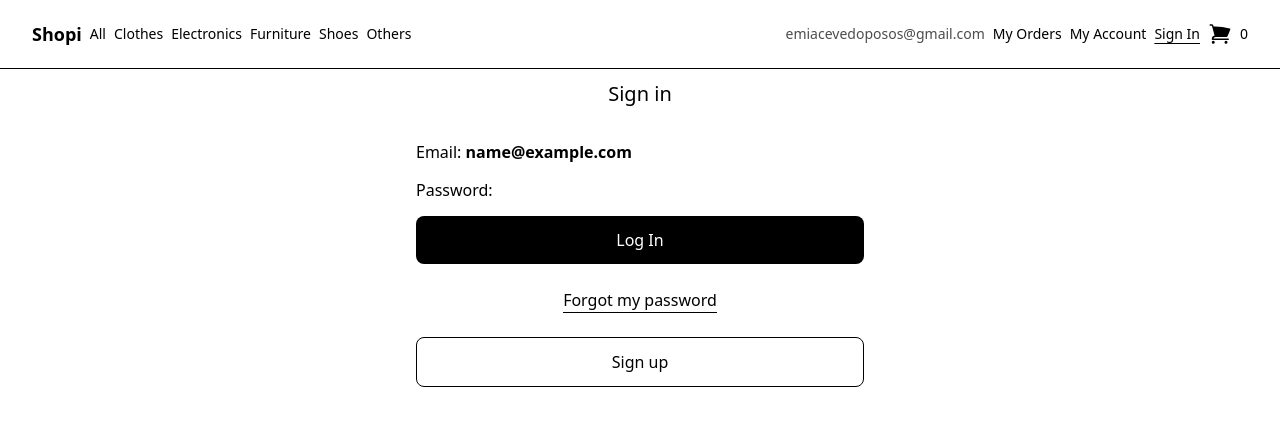
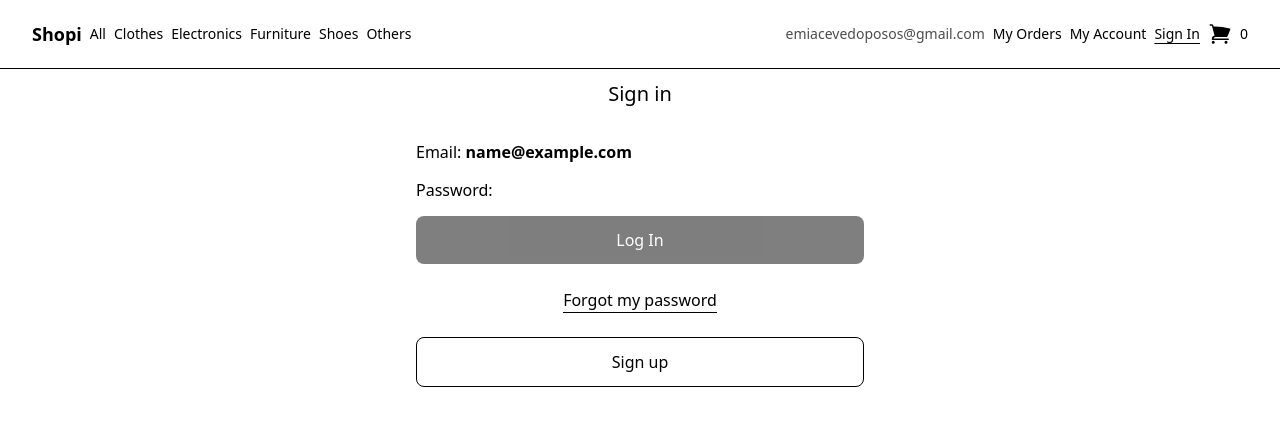
Before and after one commit to EA-Gadgeter/react-shopi, a React (Vite) app: page /sign-in in a window 1280 px wide. Shown: the top 426 px of the page. Built offline with nearby package versions, Linux system fonts and the light colour scheme; no server answers; sample sign-in values are in the browser's storage.

Commit message:
Protected Routes

```diff
--- /dev/null
+++ b/src/components/ProtectedRoute.jsx
@@ -0,0 +1,16 @@
+import { useContext } from "react";
+import { Navigate } from "react-router-dom";
+
+import { AuthContext } from "../context/auth";
+
+const ProtectedRoute = ({ children }) => {
+  const { isAuth } = useContext(AuthContext);
+
+  if (!isAuth) {
+    return <Navigate to="/sign-in" />;
+  }
+
+  return children;
+};
+
+export default ProtectedRoute;
--- a/src/context/auth.jsx
+++ b/src/context/auth.jsx
@@ -23,7 +23,6 @@ export const AuthProvider = ({ children }) => {
         ...authStorageParsed,
       };
     });
-    setIsAuth(true);
   }, []);
 
   return (
--- a/src/pages/MyAccount.jsx
+++ b/src/pages/MyAccount.jsx
@@ -1,6 +1,8 @@
+import ProtectedRoute from "../components/ProtectedRoute";
+
 const MyAccount = () => {
   return (
-    <>
+    <ProtectedRoute>
       <h1 className="mb-8 font-medium text-xl">My Account</h1>
       <div className="w-full flex max-w-md flex-col gap-3.5">
         <p>Email: <span className="font-bold">example@gmail.com</span></p>
@@ -12,7 +14,7 @@ const MyAccount = () => {
           Log Out
         </button>
       </div>
-    </>
+    </ProtectedRoute>
   );
 };
 
--- a/src/pages/MyOrder.jsx
+++ b/src/pages/MyOrder.jsx
@@ -4,6 +4,7 @@ import { ChevronLeftIcon } from "@heroicons/react/24/outline";
 
 import { ShoppingCartContext } from "../context/shoppingCart.jsx";
 
+import ProtectedRoute from "../components/ProtectedRoute.jsx";
 import OrderCard from "../components/OrderCard";
 
 const MyOrder = () => {
@@ -13,7 +14,7 @@ const MyOrder = () => {
   if (!orderId) orderId = -1;
 
   return (
-    <>
+    <ProtectedRoute>
       <div className="w-80 flex justify-center items-center relative mb-6">
         <Link to="/my-orders" className="absolute left-0">
           <ChevronLeftIcon
@@ -40,7 +41,7 @@ const MyOrder = () => {
           })
         }
       </div>
-    </>
+    </ProtectedRoute>
   );
 };
 
--- a/src/pages/MyOrders.jsx
+++ b/src/pages/MyOrders.jsx
@@ -3,13 +3,14 @@ import { Link } from "react-router-dom";
 
 import { ShoppingCartContext } from "../context/shoppingCart.jsx";
 
+import ProtectedRoute from "../components/ProtectedRoute.jsx";
 import OrdersCard from "../components/OrdersCard";
 
 const MyOrders = () => {
   const { order } = useContext(ShoppingCartContext);
 
   return (
-    <>
+    <ProtectedRoute>
       <h1 className="mb-6 font-medium text-xl">My Orders</h1>
       <div className="flex flex-col gap-3.5 overflow-y-auto scrollbar-hide">
         {
@@ -25,7 +26,7 @@ const MyOrders = () => {
           })
         }
       </div>
-    </>
+    </ProtectedRoute>
   );
 };
 
--- a/src/pages/SignIn.jsx
+++ b/src/pages/SignIn.jsx
@@ -1,15 +1,25 @@
 import { useContext, useState } from "react";
+import { useNavigate } from "react-router-dom";
 
 import { AuthContext } from "../context/auth.jsx";
 
 import SignUp from "./SignUp.jsx";
 
 const SignIn = () => {
-  const { authInfo, isAuth } = useContext(AuthContext);
+  const { authInfo, isAuth, setIsAuth } = useContext(AuthContext);
   const [showSignUp, setShowSignUp] = useState(false);
 
+  const navigate = useNavigate();
+
   const loginButtonStyles = "w-full py-3 rounded-lg text-center text-white bg-black";
+  const signUpButtonStyles = "w-full max-w-md py-3 rounded-lg text-center border border-black";
+
   const dissableLoginButton = Object.values(authInfo).includes("");
+
+  const handleLogin = () => {
+    setIsAuth(true);
+    navigate("/");
+  };
 
   return (
     <>
@@ -24,8 +34,9 @@ const SignIn = () => {
               <p>Password: <span className="font-bold">{authInfo.password}</span></p>
 
               <button
-                className={isAuth ? loginButtonStyles : `${loginButtonStyles} bg-opacity-50`}
+                className={!dissableLoginButton ? loginButtonStyles : `${loginButtonStyles} opacity-50`}
                 disabled={dissableLoginButton}
+                onClick={handleLogin}
               >
                 Log In
               </button>
@@ -33,8 +44,8 @@ const SignIn = () => {
             <a href="#" className="mb-6 border-b border-black">Forgot my password</a>
 
             <button
-              className="w-full max-w-md py-3 rounded-lg text-center border border-black"
-              disabled={!dissableLoginButton}
+              className={dissableLoginButton ? signUpButtonStyles : `${signUpButtonStyles} opacity-75`}
+              disabled={!dissableLoginButton || !isAuth}
               onClick={() => setShowSignUp(true)}
             >
               Sign up
```
